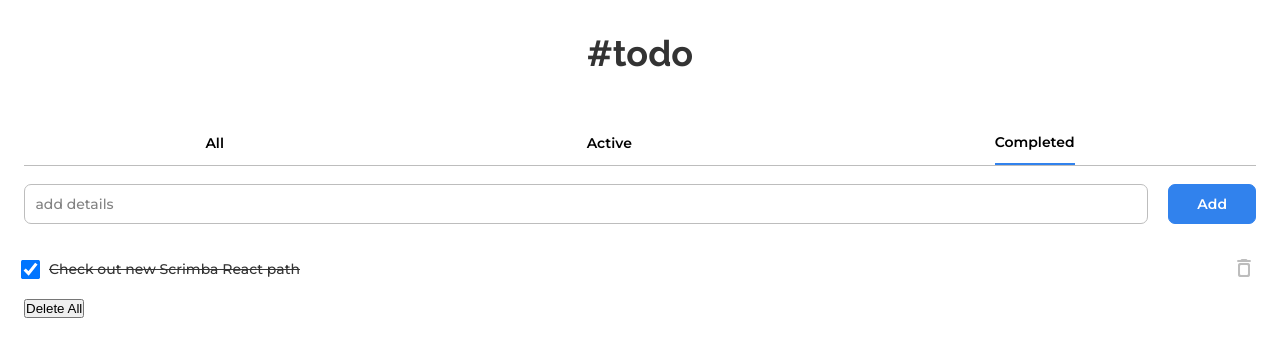
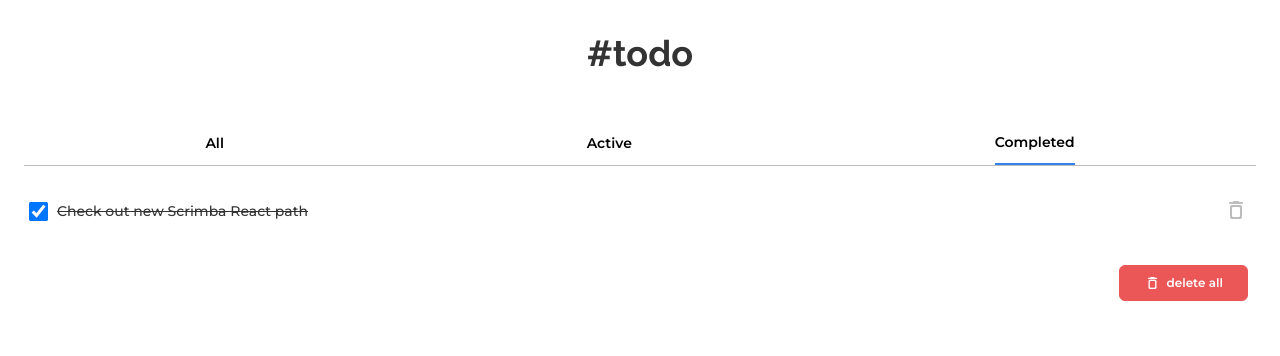
Before and after one commit to xaviguasch/todo-react-app-devchallenges-frontend-path-n4, a React (Create React App) app: page / in a window 1280 px wide. Both pictures are taken after a click on the button "Completed". Shown: the top 356 px of the page. Built offline with nearby package versions, Linux system fonts and the light colour scheme.

Commit message:
added conditional rendering on the AddTodo component depending on the completed mode

```diff
--- a/src/App.js
+++ b/src/App.js
@@ -57,7 +57,7 @@ function App() {
     <div className='App'>
       <h1 className='title'>#todo</h1>
       <TodoSelector mode={mode} onChangeMode={handleChangeMode} />
-      <AddTodo onAddTodo={handleAddTodo} />
+      <AddTodo onAddTodo={handleAddTodo} mode={mode} />
       <TodoList
         todos={todos}
         mode={mode}
--- a/src/components/AddTodo.js
+++ b/src/components/AddTodo.js
@@ -2,7 +2,7 @@ import { useState } from 'react'
 
 import './AddTodo.css'
 
-const AddTodo = ({ onAddTodo }) => {
+const AddTodo = ({ onAddTodo, mode }) => {
   const [title, setTitle] = useState('')
 
   const handleInputChange = (e) => {
@@ -14,6 +14,7 @@ const AddTodo = ({ onAddTodo }) => {
     setTitle('')
   }
 
+  if (mode !== 'completed') {
     return (
       <div className='AddTodo'>
         <input
@@ -28,6 +29,9 @@ const AddTodo = ({ onAddTodo }) => {
         </button>
       </div>
     )
+  } else {
+    return <div></div>
+  }
 }
 
 export default AddTodo
--- a/src/components/TodoList.css
+++ b/src/components/TodoList.css
@@ -1,5 +1,6 @@
 .TodoList {
   margin-top: 2em;
+  padding: 0 0.5em;
 
   display: flex;
   flex-direction: column;
@@ -7,3 +8,13 @@
   align-items: flex-start;
   gap: 1em;
 }
+
+.btn--delete {
+  margin-top: 2em;
+  margin-left: auto;
+}
+
+.material-icons-round.mir--delete {
+  color: var(--clr-white);
+  font-size: var(--fs-16);
+}
--- a/src/components/TodoList.js
+++ b/src/components/TodoList.js
@@ -32,7 +32,10 @@ const TodoList = ({ todos, mode, onChangeTodo, onDeleteTodo, onDeleteCompleted }
       ))}
 
       {mode === 'completed' && (
-        <button onClick={deleteCompletedHandler}>Delete All</button>
+        <button className='btn btn--ts btn--delete' onClick={deleteCompletedHandler}>
+          <span className='material-icons-round mir--delete'>delete_outline</span> delete
+          all
+        </button>
       )}
     </div>
   )
--- a/src/index.css
+++ b/src/index.css
@@ -60,6 +60,7 @@
   /* Backgrounds */
   --clr-white: hsl(0, 0%, 100%);
   --clr-blue: hsla(214, 84%, 56%, 1);
+  --clr-red: hsla(0, 79%, 63%, 1);
 }
 
 body {
@@ -117,13 +118,29 @@ ul {
   border-bottom: 2px solid var(--clr-blue);
 }
 
-.btn.btn--add-todo {
+.btn.btn--add-todo,
+.btn.btn--delete {
   color: var(--clr-white);
   height: 100%;
   padding: 0 2em;
+  border-radius: 0.5em;
+}
+
+.btn.btn--add-todo {
   background: var(--clr-blue);
   border: 1px solid var(--clr-blue);
-  border-radius: 0.5em;
+}
+
+.btn.btn--delete {
+  font-size: var(--fs-12);
+  padding: 0.75em 2em;
+
+  background: var(--clr-red);
+  border: 1px solid var(--clr-red);
+
+  display: flex;
+  align-items: center;
+  gap: 0.5em;
 }
 
 input[type='checkbox'] {
```
Lines whose indentation alone changed are shown as unchanged.
